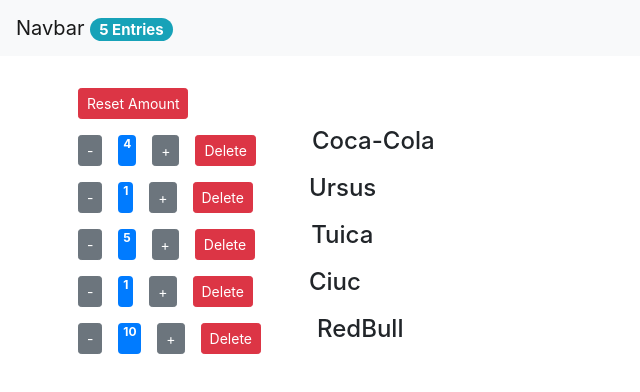
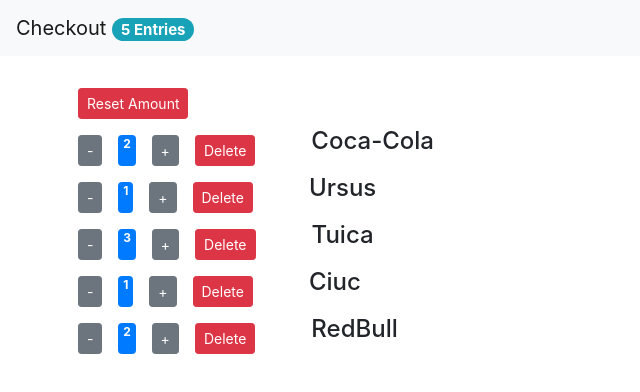
Before and after one commit to raduxapostolescu/react-counter-app, a React (Create React App) app: page / in a window 1280 px wide. Shown: the top 392 px of the page, without its empty margins (0-640 px from the left). Built offline with nearby package versions, Linux system fonts and the light colour scheme.

Commit message:
set classes dynamically reduce values in state

```diff
--- a/src/App.js
+++ b/src/App.js
@@ -6,11 +6,11 @@
 class App extends Component {
   state = {
     counters: [
-      { id: 1, name: "Coca-Cola", value: 4 },
+      { id: 1, name: "Coca-Cola", value: 2 },
       { id: 2, name: "Ursus", value: 1 },
-      { id: 3, name: "Tuica", value: 5 },
+      { id: 3, name: "Tuica", value: 3 },
       { id: 4, name: "Ciuc", value: 1 },
-      { id: 5, name: "RedBull", value: 10 },
+      { id: 5, name: "RedBull", value: 2 },
     ],
   };
 
--- a/src/components/navbar.jsx
+++ b/src/components/navbar.jsx
@@ -5,14 +5,20 @@
     return (
       <nav className="navbar navbar-light bg-light">
         <a className="navbar-brand" href="#">
-          Navbar{" "}
-          <span className="badge badge-pill badge-info">
+          Checkout{" "}
+          <span className={this.getEntriesClasses()}>
             {this.props.totalCounters} Entries
           </span>
         </a>
       </nav>
     );
   }
+
+  getEntriesClasses = () => {
+    let classes = "badge badge-pill badge-info";
+    classes += this.props.totalCounters === 0 ? " d-none" : "";
+    return classes;
+  };
 }
 
 export default NavBar;
```
